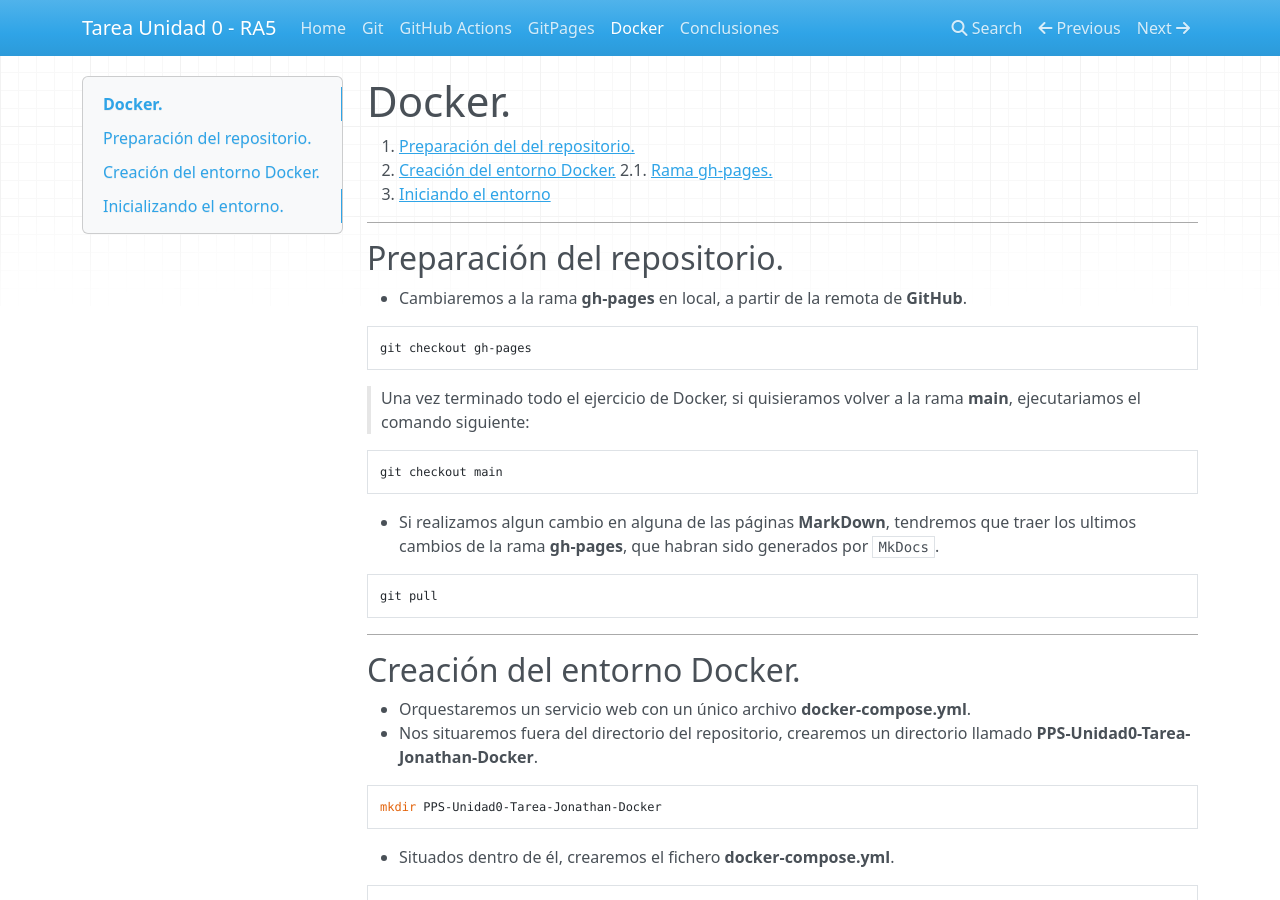
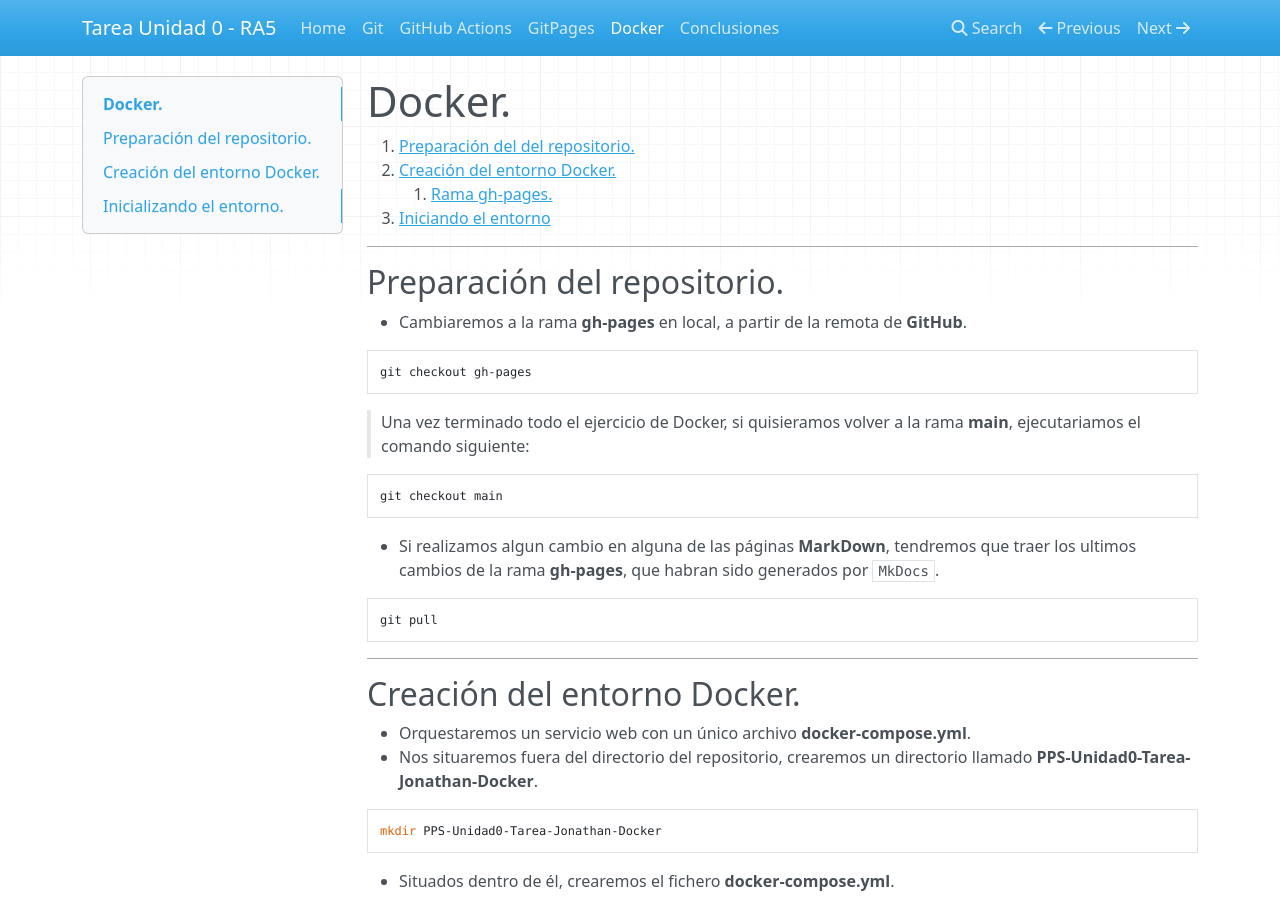
Before and after one commit to johnnbs33/PPS-Unidad0-Tarea-Jonathan, an MkDocs documentation site: the page built from docs/docker.md, in a window 1280 px wide and 900 px high. Built offline with MkDocs 1.6.1, drawn with Linux system fonts in a browser that asks for light colours; nearby versions of some CDN libraries.

Commit message:
Modificación de la documentación Markdown

```diff
--- a/docs/docker.md
+++ b/docs/docker.md
@@ -1,7 +1,7 @@
 # Docker.
 1. [Preparación del del repositorio.](#Preparación-del-repositorio)
 2. [Creación del entorno Docker.](#Creación-del-entorno-Docker)
-   2.1. [Rama gh-pages.](#Tips-de-la-rama-gh-pages)
+    1. [Rama gh-pages.](#Tips-de-la-rama-gh-pages)
 3. [Iniciando el entorno](#Inicializando-el-entorno)
 ---
 
```
Also changed, not shown: docs/conclusiones.md (+6 -6 lines).
